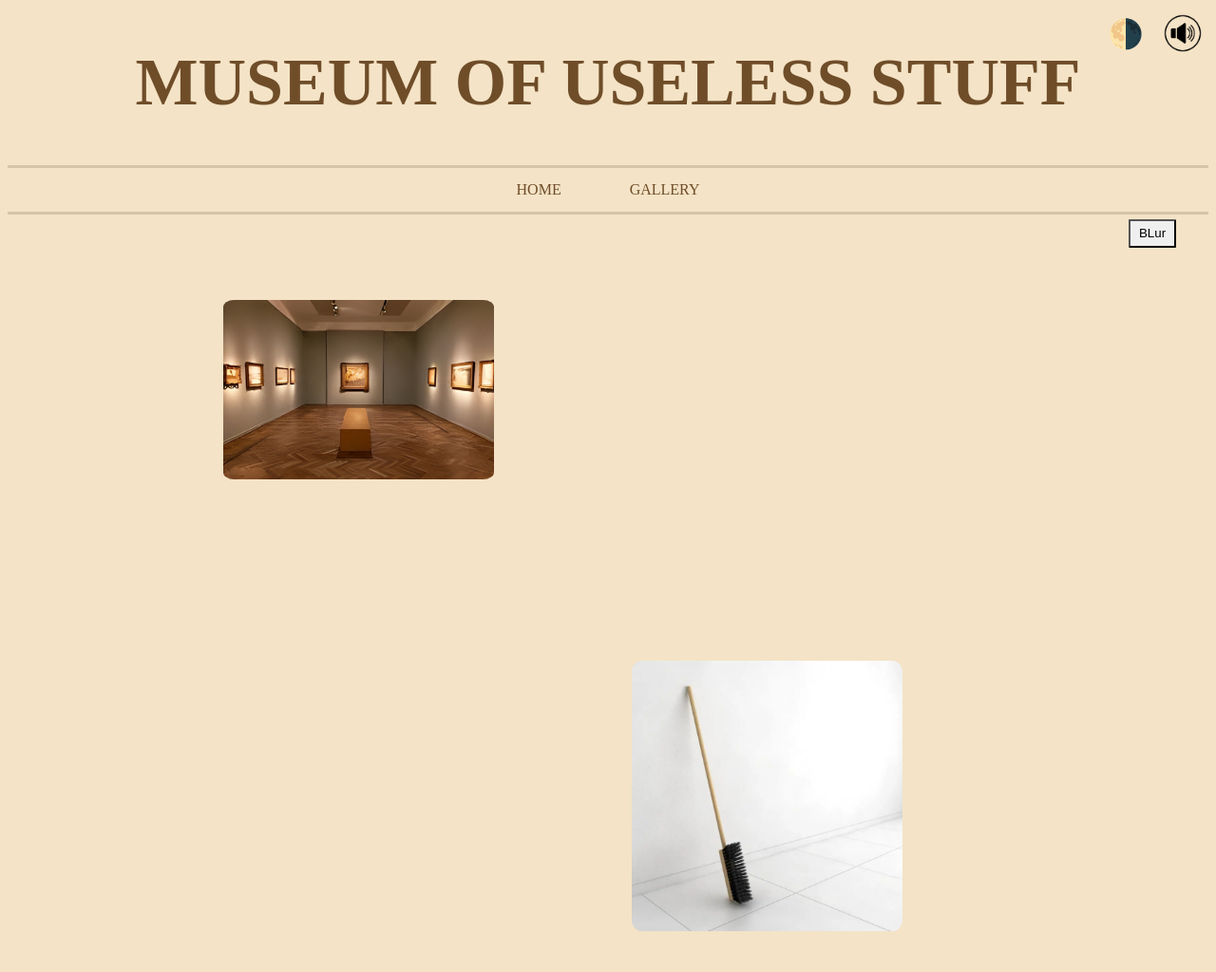
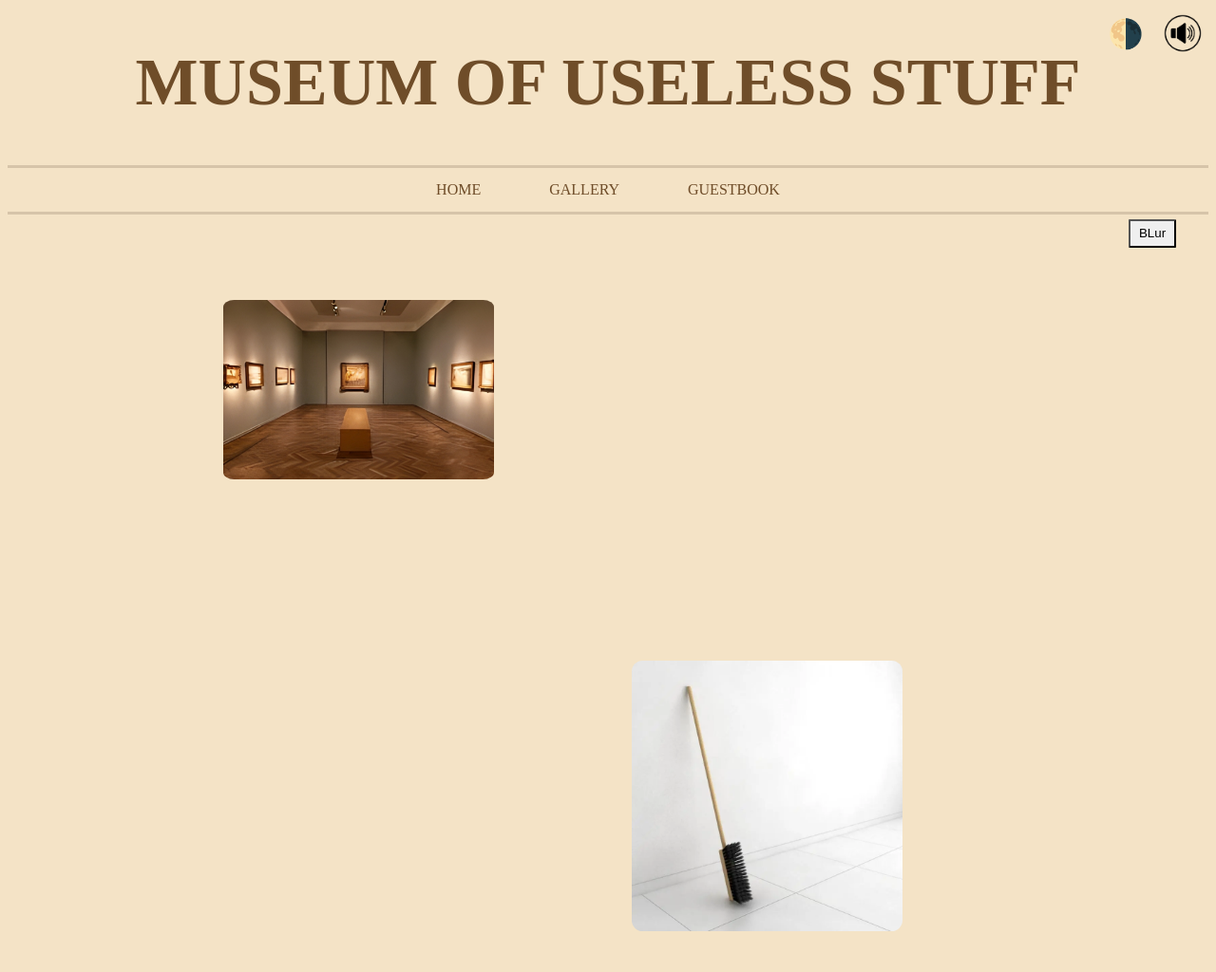
Before and after one commit to littleinventor7/Museum-Of-Useless-Stuff, a plain HTML site: page gallery.html in a window 1280 px wide. Shown: the top 1024 px of the page at 95% size. Drawn offline with Linux system fonts and the light colour scheme.

Commit message:
Update gallery.html

```diff
--- a/gallery.html
+++ b/gallery.html
@@ -214,7 +214,7 @@
 <ul>
   <li><a id="home" href="index.html">HOME</a></li>
   <li><a id="gallery" href="gallery.html">GALLERY</a></li>
-
+  <li><a id="guestbook" href="guestbook.html">GUESTBOOK</a></li>
 </ul>
 <button id="blur" onclick="blurimages()">BLur</button>
 <button id="theme" onclick="toggleThemeFromButton()">🌗</button>
@@ -263,4 +263,5 @@
 </div>
 </div>
 </body>
+
 </html>
```
